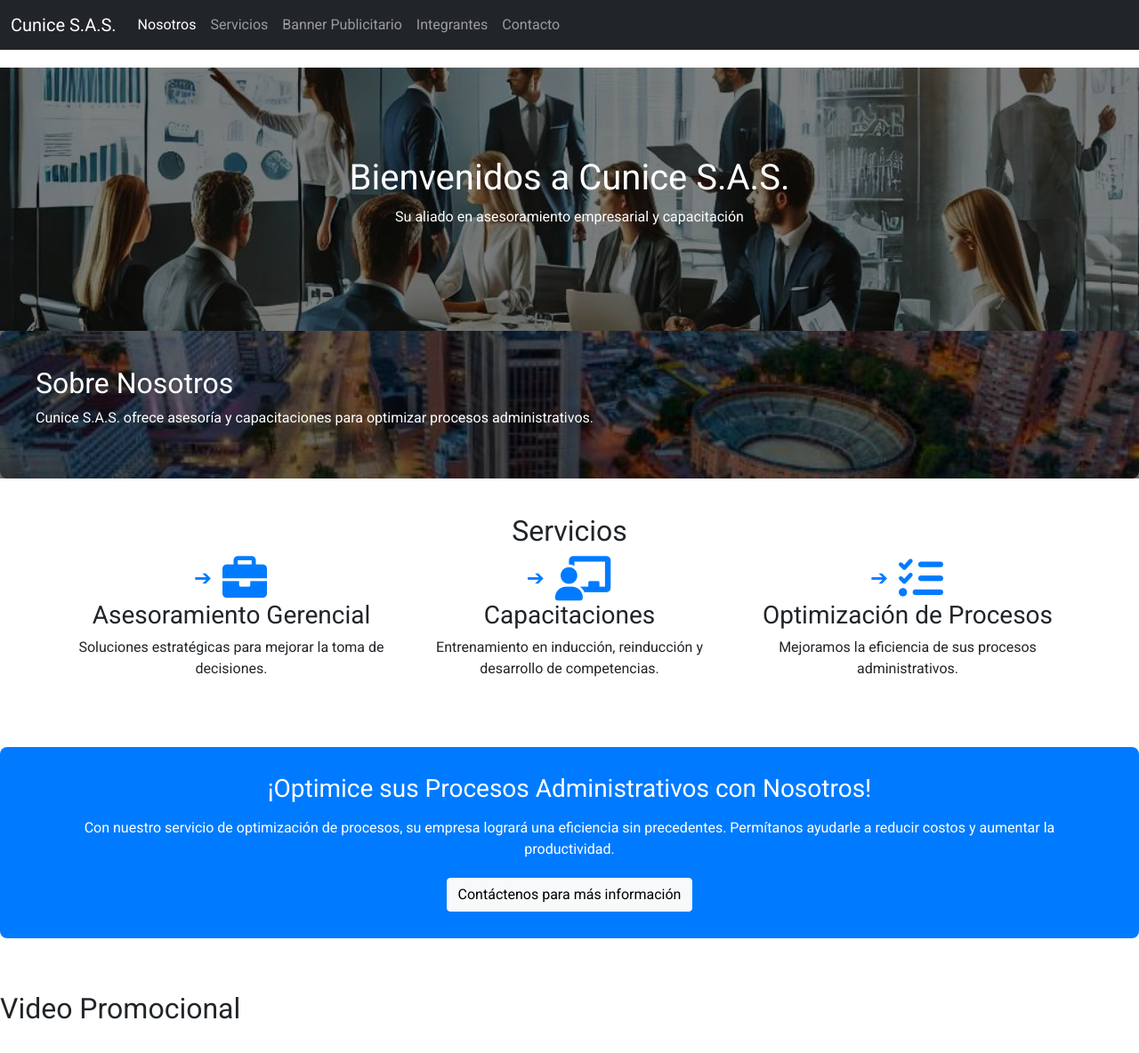
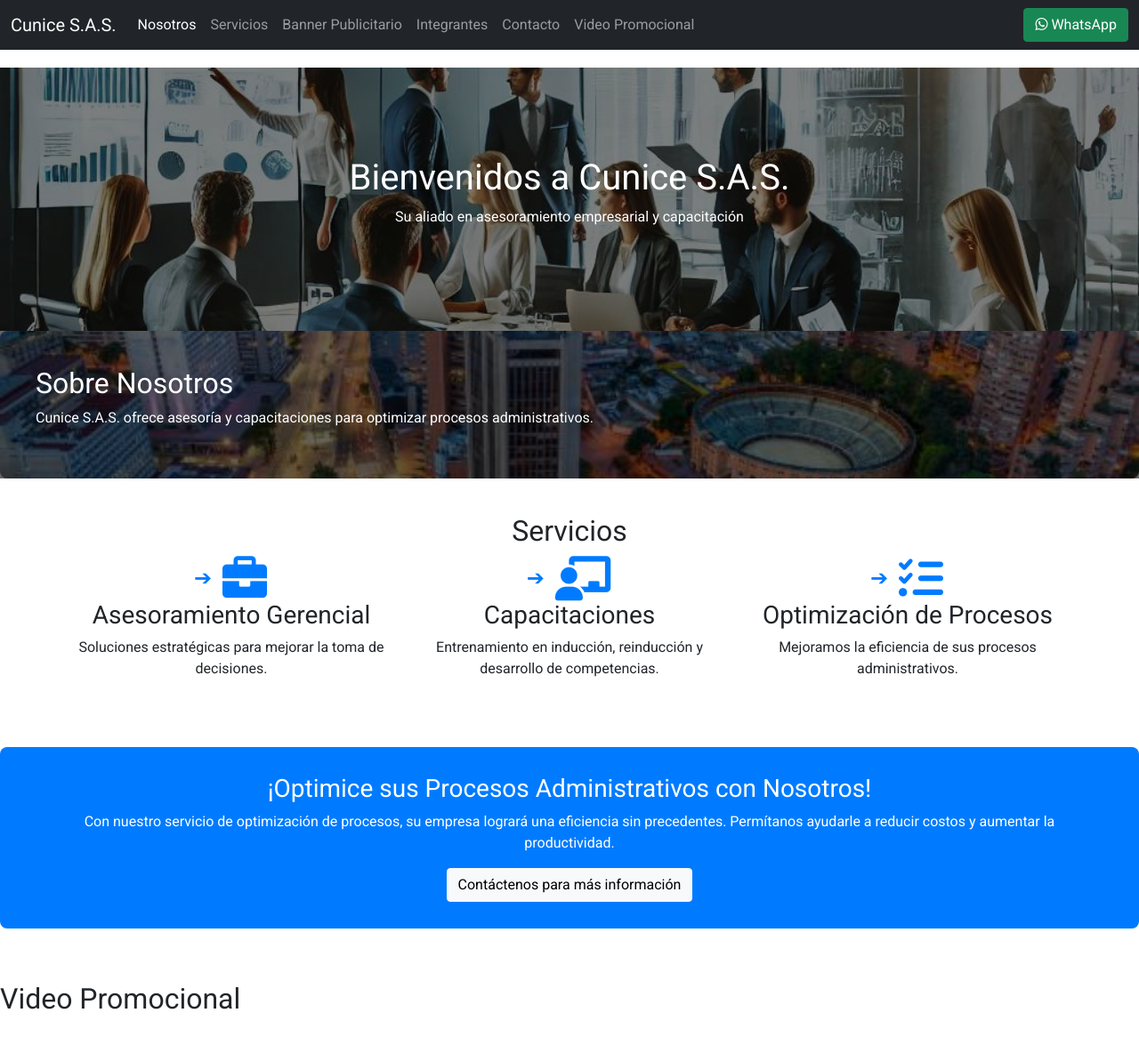
Before and after one commit to hernankas/Cunice, a plain HTML site: page index.html in a window 1280 px wide. Shown: the top 1184 px of the page at 89% size. Drawn offline with nearby package versions, Linux system fonts and the light colour scheme; grey boxes are pictures that could not be loaded.

Commit message:
index.html

```diff
--- a/index.html
+++ b/index.html
@@ -143,14 +143,6 @@
             margin: 20px 0;
         }
 
-        .banner-publicitario h3 {
-            margin-bottom: 15px;
-        }
-
-        .banner-publicitario p {
-            margin-bottom: 20px;
-        }
-
         .info-box {
             background-color: #f8f9fa;
             padding: 15px;
@@ -177,7 +169,11 @@
                     <li class="nav-item"><a class="nav-link" href="#banner">Banner Publicitario</a></li>
                     <li class="nav-item"><a class="nav-link" href="#integrantes">Integrantes</a></li>
                     <li class="nav-item"><a class="nav-link" href="#contacto">Contacto</a></li>
+                    <li class="nav-item"><a class="nav-link" href="#video">Video Promocional</a></li>
                 </ul>
+                <a href="https://wa.me/yourphonenumber" target="_blank" class="btn btn-success ms-auto">
+                    <i class="fab fa-whatsapp"></i> WhatsApp
+                </a>
             </div>
         </div>
     </nav>
@@ -245,7 +241,7 @@
         </div>
     </section>
 
-    <!-- Video -->
+    <!-- Video Promocional -->
     <section id="video">
         <h2>Video Promocional</h2>
         <div class="ratio ratio-16x9">
```
